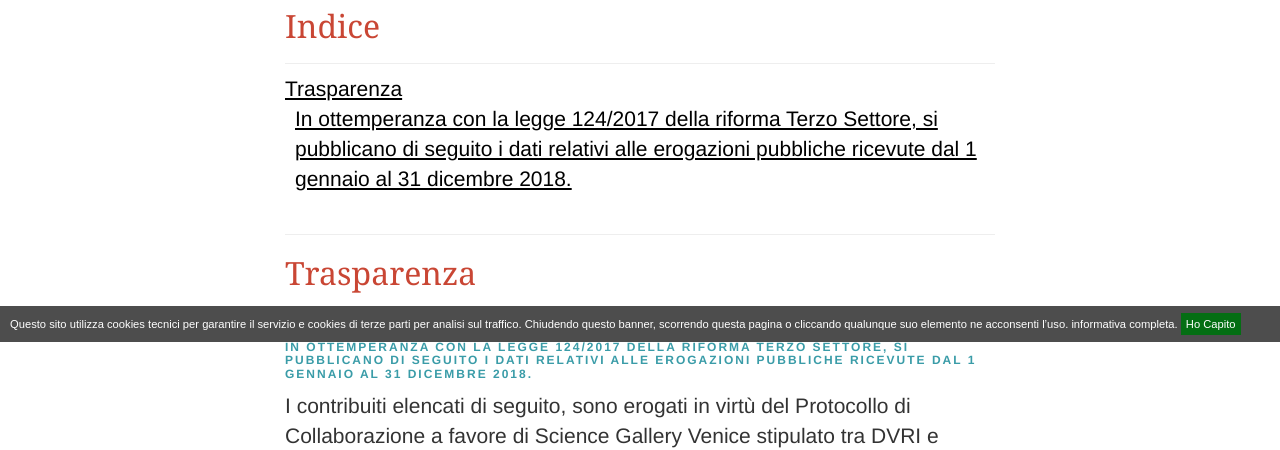
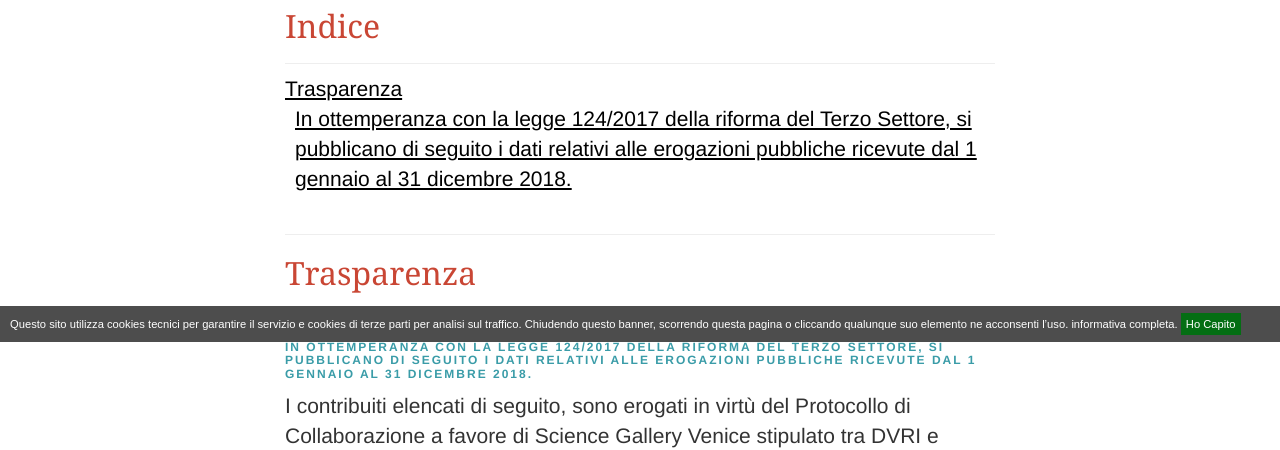
Before and after one commit to simonini/dvri-j-theme, a Jekyll site: the page built from progetti/trasparenza.html, in a window 1280 px wide. Shown: the part 558-1008 px from the top of the page. Built offline with Jekyll 4.4.1, drawn with Linux system fonts in a browser that asks for light colours; comment, search, counter and statistics services are not loaded; the table of contents is made by our own code.

Commit message:
Update trasparenza.html

```diff
--- a/progetti/trasparenza.html
+++ b/progetti/trasparenza.html
@@ -6,7 +6,7 @@ claim: Distretto Veneziano della Ricerca e dell'Innovazione
 toc: true
 ---
 <h3>Trasparenza</h3>
-<h4>In ottemperanza con la legge 124/2017 della riforma Terzo Settore, si pubblicano di seguito i dati relativi alle erogazioni pubbliche ricevute dal 1 gennaio al 31 dicembre 2018.</h4>
+<h4>In ottemperanza con la legge 124/2017 della riforma del Terzo Settore, si pubblicano di seguito i dati relativi alle erogazioni pubbliche ricevute dal 1 gennaio al 31 dicembre 2018.</h4>
 
 <p> I contribuiti elencati di seguito, sono erogati in virtù del Protocollo di Collaborazione a favore di Science Gallery Venice stipulato tra DVRI e Fondazione Ca' Foscari</p>
 <ul>
```
